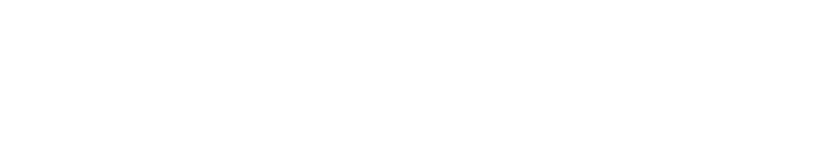
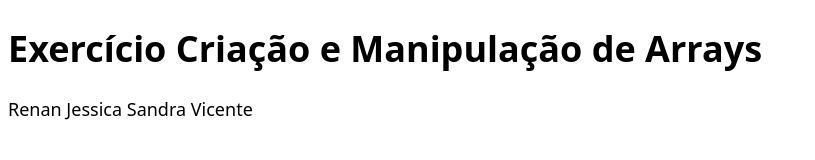
Before and after one commit to LucasFerreiraSantos/atividadePraticaVII_arrays1, a plain HTML site: page exer1/index.html in a window 1280 px wide. Shown: the whole page, without its empty margins (0-815 px from the left). Drawn offline with Linux system fonts and the light colour scheme.

Commit message:
feito o exer1

```diff
--- a/exer1/index.html
+++ b/exer1/index.html
@@ -3,11 +3,11 @@
 <head>
   <meta charset="UTF-8">
   <meta name="viewport" content="width=device-width, initial-scale=1.0">
-  <title>Document</title>
+  <title>Exercício Criação e Manipulação de Arrays</title>
   <link rel="stylesheet" href="../style.css">
 </head>
 <body>
-  <h1></h1>
+  <h1>Exercício Criação e Manipulação de Arrays</h1>
   <script src="./index.js"></script>
 </body>
 </html>
--- a/exer1/index.js
+++ b/exer1/index.js
@@ -1,4 +1,7 @@
-
+const nomes = ['Renan', 'Jessica', 'Sandra', 'Vicente']
+  for(let i = 0; i < nomes.length; i++){
+    document.write(`${nomes[i]} `)
+  }
 
 // 1. Criar um array e percorrê-lo utilizando o loop for
 // a. Crie um array com o nome "nomes" e adicione 4 nomes de
```
